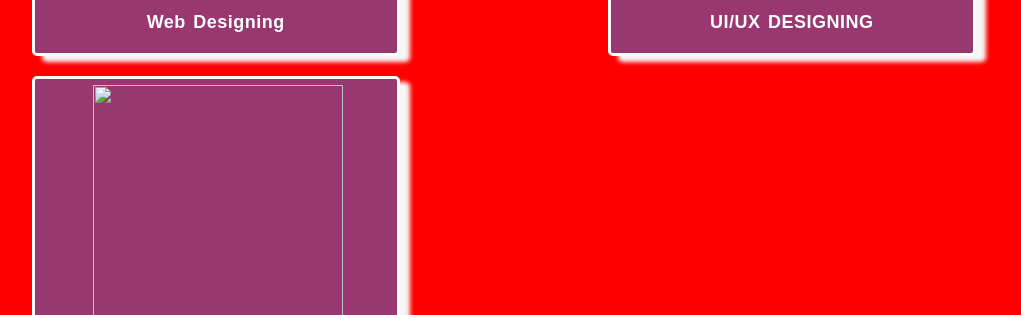
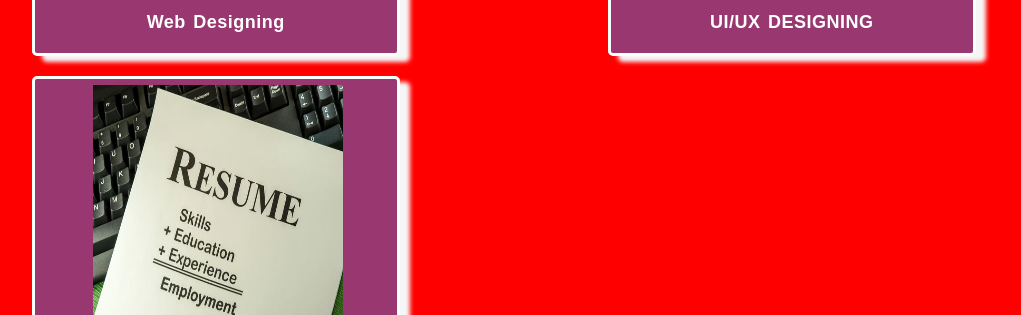
Before and after one commit to Arcarch4/portfolio1, a plain HTML site: page My-Works.html in a window 1280 px wide. Shown: the part 1403-1718 px from the top of the page, without its empty margins (42-1063 px from the left). Drawn offline with Linux system fonts and the light colour scheme.

Commit message:
Update My-Works.html

```diff
--- a/My-Works.html
+++ b/My-Works.html
@@ -79,7 +79,7 @@
         </div>
 
                 <div class="row">
-            <a href="https://archana4290.github.io/Archana-Resume/" target="_blank"> <img src="cv.jpeg"> </a>
+            <a href="https://archana4290.github.io/Archana-Resume/" target="_blank"> <img src="cv.jpg"> </a>
             <div class="main-row">
                 <div class="row-text">
                     <h6>Curriculam Vitae Summary</h6>
```
